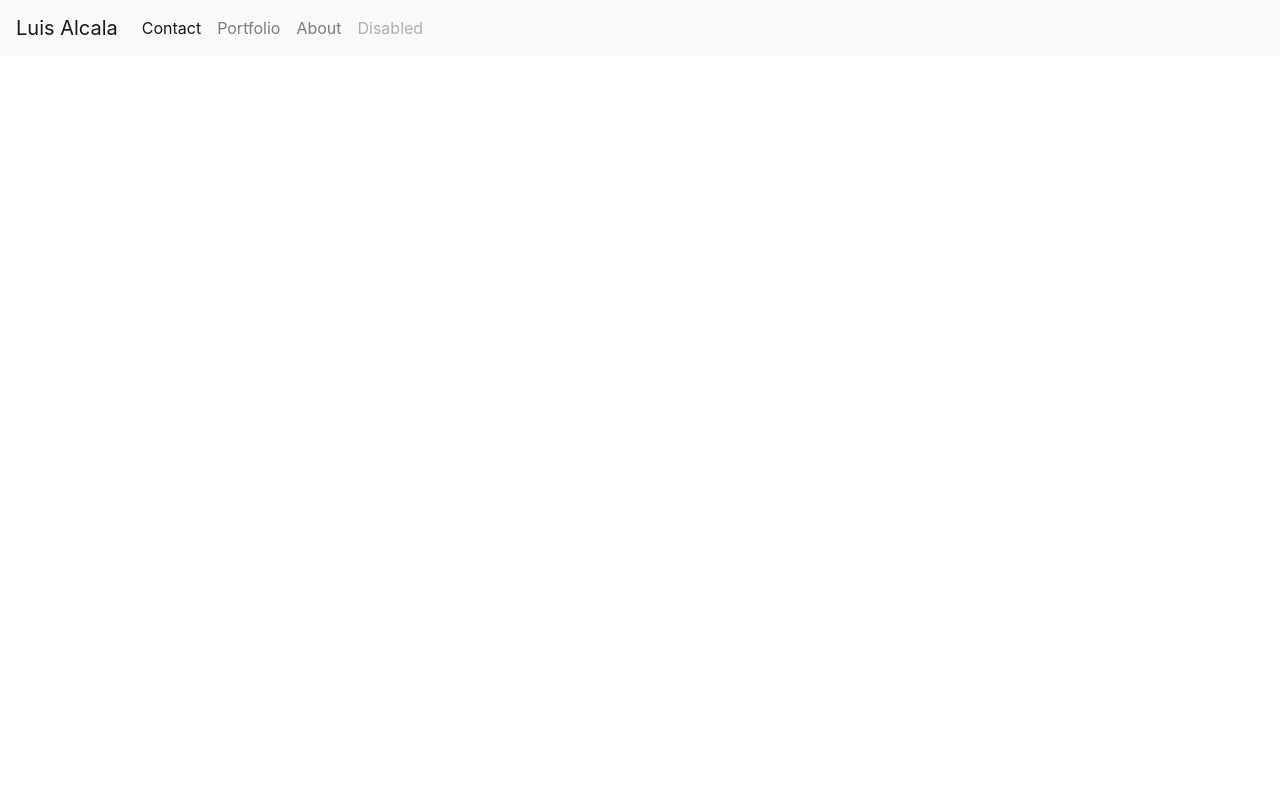
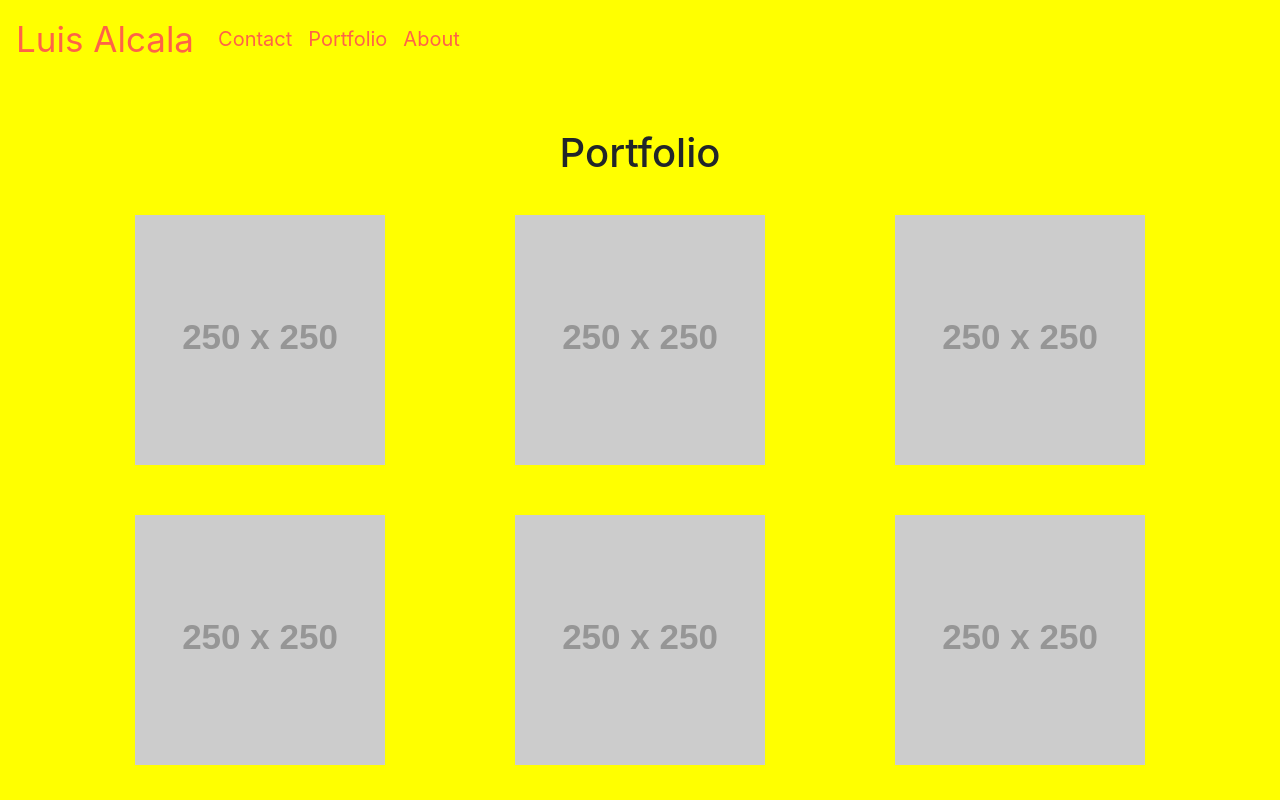
Before and after one commit to alcalaluis/portfolio-de-luis, a plain HTML site: page portfolio.html in a window 1280 px wide. Drawn offline with nearby package versions, Linux system fonts and the light colour scheme; placeholder pictures from the web are drawn by us.

Commit message:
additions to portfolio structure

```diff
--- /dev/null
+++ b/css/style.css
@@ -0,0 +1,3 @@
+#subButton: {
+    background-color: orange;
+}
--- a/portfolio.html
+++ b/portfolio.html
@@ -4,32 +4,59 @@
     <meta charset="UTF-8">
     <meta name="viewport" content="width=device-width, initial-scale=1.0">
     <link rel="stylesheet" href="https://stackpath.bootstrapcdn.com/bootstrap/4.5.2/css/bootstrap.min.css" integrity="sha384-JcKb8q3iqJ61gNV9KGb8thSsNjpSL0n8PARn9HuZOnIxN0hoP+VmmDGMN5t9UJ0Z" crossorigin="anonymous">
-    <title>Document</title>
+    <title>*L*A*</title>
 </head>
-<body>
+<body style="background-color: yellow">
 
-    <nav class="navbar navbar-expand-lg navbar-light bg-light">
-        <a class="navbar-brand" href="#">Luis Alcala</a>
+  <nav class="navbar navbar-expand-lg navbar-light bg-transparent">
+    <a class="navbar-brand" style="color: #ff6347; font-size: 35px;" href="#">Luis Alcala</a>
     <button class="navbar-toggler" type="button" data-toggle="collapse" data-target="#navbarNav" aria-controls="navbarNav" aria-expanded="false" aria-label="Toggle navigation">
       <span class="navbar-toggler-icon"></span>
     </button>
     <div class="collapse navbar-collapse" id="navbarNav">
       <ul class="navbar-nav">
         <li class="nav-item active">
-              <a class="nav-link" href="#">Contact<span class="sr-only">(current)</span></a>
+          <a class="nav-link" style="color: #ff6347; font-size: 20px;" href="/portfolio-de-luis/contact.html">Contact<span class="sr-only">(current)</span></a>
         </li>
         <li class="nav-item">
-              <a class="nav-link" href="#">Portfolio</a>
+          <a class="nav-link" style="color: #ff6347; font-size: 20px" href="#">Portfolio</a>
         </li>
         <li class="nav-item">
-              <a class="nav-link" href="#">About</a>
-            </li>
-            <li class="nav-item">
-              <a class="nav-link disabled" href="#" tabindex="-1" aria-disabled="true">Disabled</a>
+          <a class="nav-link" style="color: #ff6347; font-size: 20px" href="/portfolio-de-luis/index.html">About</a>
         </li>
       </ul>
     </div>
   </nav>
+  <section class="container">
+    <div class="row">
+      <div class="col-md-12">
+        <h1 style="margin-top: 50px; text-align: center;">Portfolio</h1>
+      </div>
+    </div>
+    <div class="row" style="margin-top: 30px; text-align: center;">
+      <div class="col-md-4">
+        <img src="https://via.placeholder.com/250">
+      </div>
+      <div class="col-md-4">
+        <img src="https://via.placeholder.com/250">
+      </div>
+      <div class="col-md-4">
+        <img src="https://via.placeholder.com/250">
+      </div>
+    </div>
+    <div class="row" style="margin-top: 50px; text-align: center;">
+      <div class="col-md-4">
+        <img src="https://via.placeholder.com/250">
+      </div>
+      <div class="col-md-4">
+        <img src="https://via.placeholder.com/250">
+      </div>
+      <div class="col-md-4">
+        <img src="https://via.placeholder.com/250">
+      </div>
+    </div>
+  </section>
+
 
 </body>
 </html>
```
Also changed, not shown: contact.html (+19 -9 lines), index.html (+17 -19 lines). Lines whose indentation alone changed are shown as unchanged.
